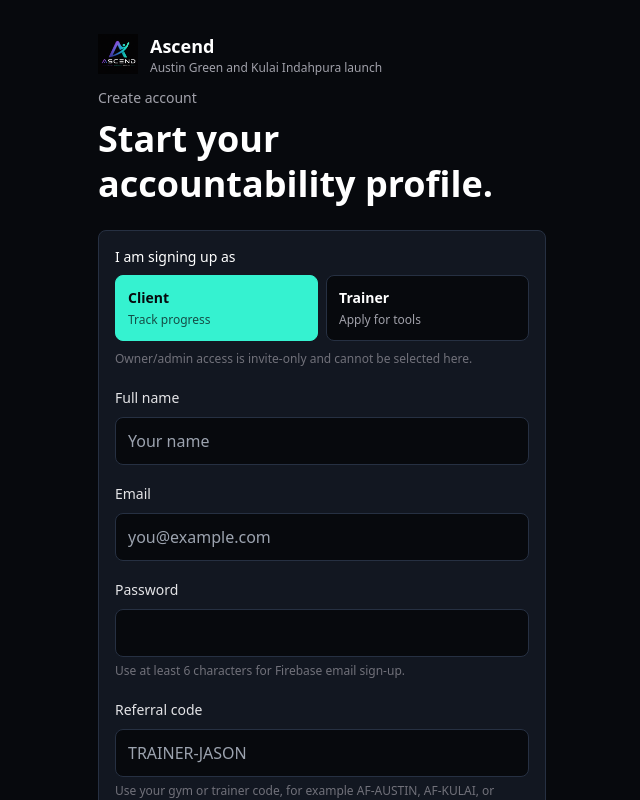
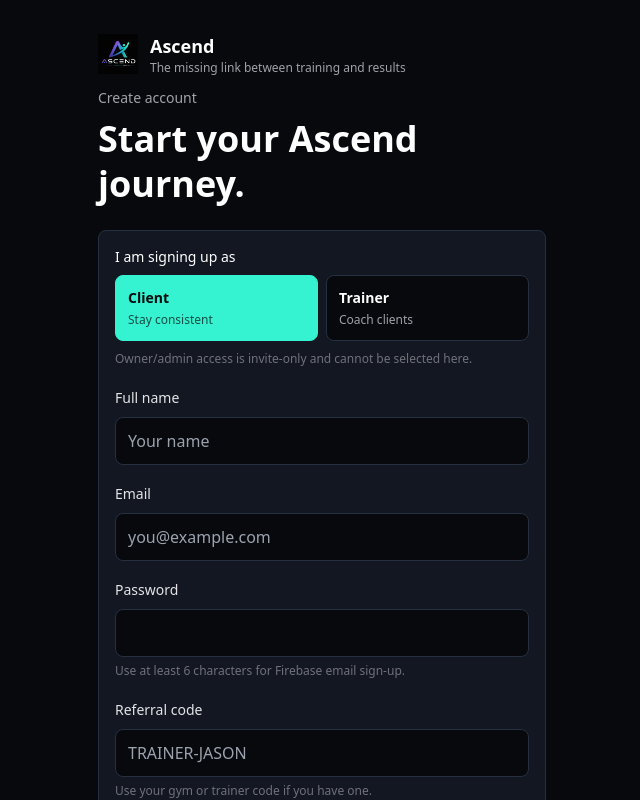
Before and after one commit to mdfarizanwar369/ascend, a Next.js app in the folder frontend/: page /login in a window 1280 px wide. Shown: the top 800 px of the page, without its empty margins (318-958 px from the left). Built offline with nearby package versions, Linux system fonts and the light colour scheme; no server answers.

Commit message:
Polish app copy and visual consistency

```diff
--- a/frontend/src/app/onboarding/page.tsx
+++ b/frontend/src/app/onboarding/page.tsx
@@ -12,7 +12,7 @@ export default function OnboardingPage() {
           <BrandMark />
           <div>
             <p className="text-lg font-semibold">Ascend setup</p>
-            <p className="text-xs text-zinc-400">Goal, referral, and accountability profile</p>
+            <p className="text-xs text-zinc-400">Goal, support, and daily targets</p>
           </div>
         </header>
 
@@ -20,7 +20,7 @@ export default function OnboardingPage() {
           <div className="flex items-start gap-3">
             <BadgeCheck className="mt-0.5 text-lime" size={20} />
             <p className="text-sm leading-6 text-zinc-300">
-              Referral codes connect every subscription to the right gym and trainer revenue dashboard.
+              Referral codes connect you to the right gym or trainer. You can skip this if you do not have one yet.
             </p>
           </div>
         </section>
--- a/frontend/src/components/AppShell.tsx
+++ b/frontend/src/components/AppShell.tsx
@@ -67,7 +67,7 @@ export function AppShell({ children, active }: { children: React.ReactNode; acti
               <BrandMark size="sm" />
               <span>
                 <span className="block text-lg font-semibold leading-5">Ascend</span>
-                <span className="text-xs text-zinc-400">Anytime Fitness launch</span>
+                <span className="text-xs text-zinc-400">Accountability between sessions</span>
               </span>
             </Link>
           </div>
--- a/frontend/src/components/PlanGate.tsx
+++ b/frontend/src/components/PlanGate.tsx
@@ -109,7 +109,7 @@ export function PlanGate({
             <div>
               <p className="font-semibold text-lime">This feature is part of {planLabel(requiredPlan)}.</p>
               <p className="mt-2 text-sm leading-6 text-zinc-300">
-                For this pilot, you can activate access from the subscription screen.
+                Ask your trainer or gym owner to approve access, or view the available plans.
               </p>
             </div>
           </div>
--- a/frontend/src/components/RoleGate.tsx
+++ b/frontend/src/components/RoleGate.tsx
@@ -123,7 +123,7 @@ export function RoleGate({
             <div className="mt-3 flex items-start gap-2">
               <Sparkles className="mt-0.5 shrink-0 text-lime" size={18} />
               <p className="text-sm leading-6 text-zinc-300">
-                This feature is part of {planLabel(requiredPlan)}. For this pilot, you can activate access from the subscription screen.
+                This feature is part of {planLabel(requiredPlan)}. Ask your trainer or gym owner to approve access, or view the available plans.
               </p>
             </div>
             <Link href="/subscription" className="mt-4 flex h-12 items-center justify-center rounded-lg bg-lime font-semibold text-ink">
--- a/frontend/src/components/admin/AdminDashboardClient.tsx
+++ b/frontend/src/components/admin/AdminDashboardClient.tsx
@@ -127,7 +127,7 @@ export function AdminDashboardClient() {
         if (!isMounted) return;
         setPilotMetrics(pilotMetricsResponse);
       } catch (error) {
-        failures.push(error instanceof Error ? `Pilot metrics: ${error.message}` : "Pilot metrics failed");
+        failures.push(error instanceof Error ? `Business metrics: ${error.message}` : "Business metrics failed");
       }
 
       try {
@@ -179,8 +179,8 @@ export function AdminDashboardClient() {
   return (
     <>
       <section className="mt-3">
-        <h1 className="text-2xl font-semibold">Owner dashboard</h1>
-        <p className="mt-2 text-sm text-zinc-400">Multi-gym revenue, trainer attribution, and client accountability.</p>
+        <h1 className="text-2xl font-semibold">Owner command center</h1>
+        <p className="mt-2 text-sm text-zinc-400">Member engagement, trainer follow-up, revenue, and AI usage in one place.</p>
       </section>
 
       {status ? <p className="mt-4 rounded-lg border border-line bg-surface p-3 text-sm text-zinc-300">{status}</p> : null}
@@ -231,9 +231,9 @@ export function AdminDashboardClient() {
       <section className="mt-4 rounded-lg border border-calm/30 bg-calm/10 p-4">
         <div className="flex items-center gap-2">
           <Activity size={19} className="text-calm" />
-          <h2 className="text-base font-semibold">Pilot metrics dashboard</h2>
+          <h2 className="text-base font-semibold">Growth and engagement</h2>
         </div>
-        <p className="mt-2 text-sm leading-6 text-zinc-300">Signals for retention, trainer value, business viability, and AI cost control.</p>
+        <p className="mt-2 text-sm leading-6 text-zinc-300">The signals that show whether Ascend is helping members stay active and supported.</p>
 
         <div className="mt-4 grid grid-cols-2 gap-3">
           <MetricCard label="DAU" value={String(pilotMetrics?.clients.dailyActiveUsers ?? 0)} detail="Active today" tone="success" />
--- a/frontend/src/components/admin/AdminUsersClient.tsx
+++ b/frontend/src/components/admin/AdminUsersClient.tsx
@@ -184,7 +184,7 @@ export function AdminUsersClient() {
       await load();
       setStatus(`${user.full_name} is now on ${formatPlan(plan)}.`);
     } catch (error) {
-      setStatus(error instanceof Error ? error.message : "Could not update pilot access.");
+      setStatus(error instanceof Error ? error.message : "Could not update plan access.");
     } finally {
       setSavingUserId("");
     }
@@ -396,7 +396,7 @@ export function AdminUsersClient() {
               </div>
 
               <div className="mt-3 rounded-lg border border-line bg-surface p-3">
-                <p className="text-xs font-semibold uppercase text-zinc-400">Pilot access</p>
+                <p className="text-xs font-semibold uppercase text-zinc-400">Plan access</p>
                 <div className="mt-2 grid grid-cols-3 gap-2">
                   {(["free", "premium", "trainer_pro"] as SubscriptionPlan[]).map((plan) => {
                     const isCurrent = user.current_plan === plan;
--- a/frontend/src/components/auth/AuthPanel.tsx
+++ b/frontend/src/components/auth/AuthPanel.tsx
@@ -98,7 +98,7 @@ export function AuthPanel() {
           <BrandMark />
           <div>
             <p className="text-lg font-semibold">Ascend</p>
-            <p className="text-xs text-zinc-400">Austin Green and Kulai Indahpura launch</p>
+            <p className="text-xs text-zinc-400">The missing link between training and results</p>
           </div>
         </header>
 
@@ -106,7 +106,7 @@ export function AuthPanel() {
           <div>
             <p className="text-sm text-zinc-400">{mode === "signup" ? "Create account" : "Welcome back"}</p>
             <h1 className="mt-2 text-4xl font-semibold leading-tight">
-              {mode === "signup" ? "Start your accountability profile." : "Continue your progress."}
+              {mode === "signup" ? "Start your Ascend journey." : "Continue your progress."}
             </h1>
           </div>
 
@@ -123,8 +123,8 @@ export function AuthPanel() {
                   <p className="mb-2 text-sm font-medium">I am signing up as</p>
                   <div className="grid grid-cols-2 gap-2">
                     {[
-                      { value: "client", title: "Client", detail: "Track progress" },
-                      { value: "trainer", title: "Trainer", detail: "Apply for tools" }
+                      { value: "client", title: "Client", detail: "Stay consistent" },
+                      { value: "trainer", title: "Trainer", detail: "Coach clients" }
                     ].map((item) => (
                       <button
                         key={item.value}
@@ -182,8 +182,8 @@ export function AuthPanel() {
                 label="Referral code"
                 hint={
                   signupRole === "trainer"
-                    ? "Use a gym referral code if you have one, for example AF-AUSTIN or AF-KULAI."
-                    : "Use your gym or trainer code, for example AF-AUSTIN, AF-KULAI, or TRAINER-JASON."
+                    ? "Use your gym code if you have one."
+                    : "Use your gym or trainer code if you have one."
                 }
               >
                 <input
--- a/frontend/src/components/dashboard/ClientDashboard.tsx
+++ b/frontend/src/components/dashboard/ClientDashboard.tsx
@@ -616,7 +616,7 @@ export function ClientDashboard() {
           <section className="mt-4 rounded-lg border border-calm/40 bg-calm/10 p-4">
             <p className="text-sm font-semibold text-calm">Make your daily guide more accurate</p>
             <p className="mt-2 text-sm leading-6 text-zinc-300">
-              Add age, height, and activity level so Ascend can give a better calorie and protein guide.
+              Add age, height, and activity level so Ascend can make your daily targets more personal.
             </p>
             <a href="/profile/guide" className="mt-3 flex h-11 items-center justify-center rounded-lg bg-lime font-semibold text-ink">
               Improve my daily guide
@@ -783,8 +783,8 @@ export function ClientDashboard() {
         <section className="mt-4 rounded-lg border border-line bg-surface p-4">
           <div className="flex items-center justify-between gap-3">
             <div>
-              <p className="text-sm font-semibold">Momentum breakdown</p>
-              <p className="mt-1 text-sm text-zinc-400">Useful for you and your trainer when you want more detail.</p>
+              <p className="text-sm font-semibold">What is driving your momentum</p>
+              <p className="mt-1 text-sm text-zinc-400">A simple look at the habits behind today&apos;s score.</p>
             </div>
             <a href="/momentum-score" className="text-sm font-medium text-lime">
               Learn
--- a/frontend/src/components/food/FoodLogClient.tsx
+++ b/frontend/src/components/food/FoodLogClient.tsx
@@ -77,13 +77,13 @@ function shouldRetryEstimate(error: unknown) {
 
 function estimateFailureMessage(error: unknown) {
   if (error instanceof Error && /Premium plan required/i.test(error.message)) {
-    return "Premium access is required for AI food estimates. Activate pilot access from the subscription screen.";
+    return "Premium access is required for AI food estimates. Ask your trainer or gym owner for approved access, or open plans.";
   }
   if (error instanceof Error && /limit reached/i.test(error.message)) {
     return error.message;
   }
   if (error instanceof Error && /quota|billing|AI provider/i.test(error.message)) {
-    return "Food AI has reached today's Gemini limit. You can enter this meal manually now, or the owner can enable Gemini billing for reliable pilot use.";
+    return "Food AI is temporarily unavailable. You can enter this meal manually now, then try AI again later.";
   }
   return "AI could not estimate this photo reliably. Please edit the fields before saving, or try AI again.";
 }
--- a/frontend/src/components/onboarding/OnboardingForm.tsx
+++ b/frontend/src/components/onboarding/OnboardingForm.tsx
@@ -8,9 +8,9 @@ import { Field, inputClass } from "@/components/Field";
 import { completeOnboarding } from "@/lib/ascendApi";
 
 const coachingOptions: Array<{ value: CoachingMode; title: string; detail: string }> = [
-  { value: "self_coached", title: "Self-Coached", detail: "Start with free tracking, targets, habits, and progress." },
-  { value: "ai_coach", title: "AI Coach", detail: "Choose AI guidance. Premium access unlocks AI chat and reports." },
-  { value: "human_coach", title: "Human Coach", detail: "Choose trainer accountability. Your gym or trainer connects you." }
+  { value: "self_coached", title: "Self-Coached", detail: "Use Ascend to stay consistent on your own." },
+  { value: "ai_coach", title: "AI Coach", detail: "Add AI guidance for meals, check-ins, and weekly support." },
+  { value: "human_coach", title: "Human Coach", detail: "Connect with a real trainer between sessions." }
 ];
 
 export function OnboardingForm() {
@@ -90,7 +90,7 @@ export function OnboardingForm() {
       <Field label="Full name">
         <input className={inputClass} value={fullName} onChange={(event) => setFullName(event.target.value)} placeholder="Your name" required />
       </Field>
-      <Field label="Referral code" hint="Examples: AF-AUSTIN, AF-KULAI, TRAINER-JASON">
+      <Field label="Referral code" hint="Optional. Use your gym or trainer code if you have one.">
         <input
           className={inputClass}
           value={referralCode}
@@ -117,7 +117,7 @@ export function OnboardingForm() {
             );
           })}
         </div>
-        <p className="mt-2 text-xs leading-5 text-zinc-500">Trainer referral codes automatically connect you to Human Coach mode.</p>
+        <p className="mt-2 text-xs leading-5 text-zinc-500">Trainer codes connect you to Human Coach mode automatically.</p>
       </section>
       <Field label="Goal">
         <select
--- a/frontend/src/components/subscription/SubscriptionClient.tsx
+++ b/frontend/src/components/subscription/SubscriptionClient.tsx
@@ -82,7 +82,7 @@ export function SubscriptionClient() {
             <div>
               <p className="text-sm font-semibold text-lime">{status}</p>
               <p className="mt-1 text-sm leading-6 text-zinc-300">
-                For the pilot, selected members and trainers can receive access after trainer or owner approval. Paid checkout will be used for the public launch.
+                Selected members and trainers can receive approved access from a trainer or gym owner. Paid monthly checkout can be enabled when you are ready.
               </p>
             </div>
           </div>
@@ -128,7 +128,7 @@ export function SubscriptionClient() {
                       {isLoadingPlan === plan ? "Opening..." : "Checkout"}
                     </button>
                     <p className="rounded-lg border border-line bg-ink p-3 text-center text-sm text-zinc-400">
-                      Pilot access is approved by your trainer or gym owner.
+                      Access can be approved by your trainer or gym owner.
                     </p>
                   </div>
                 ) : (
```
